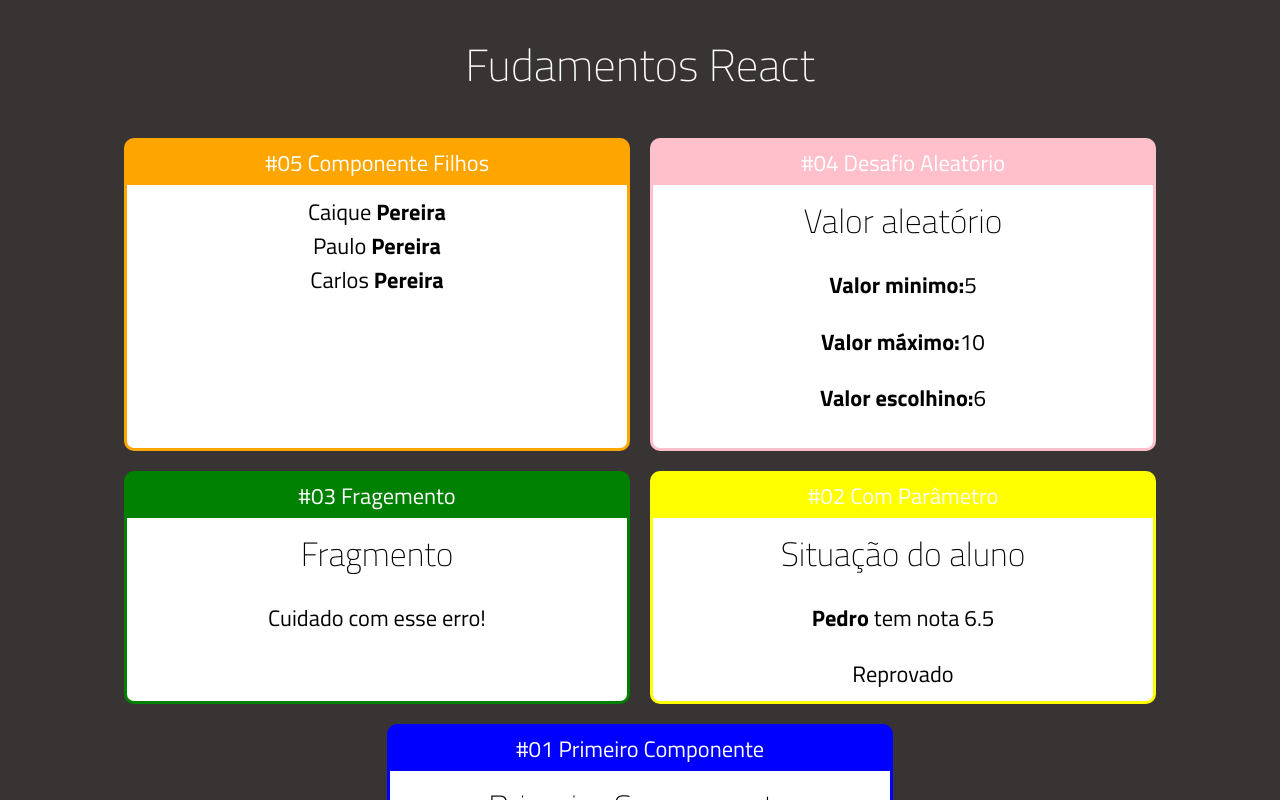
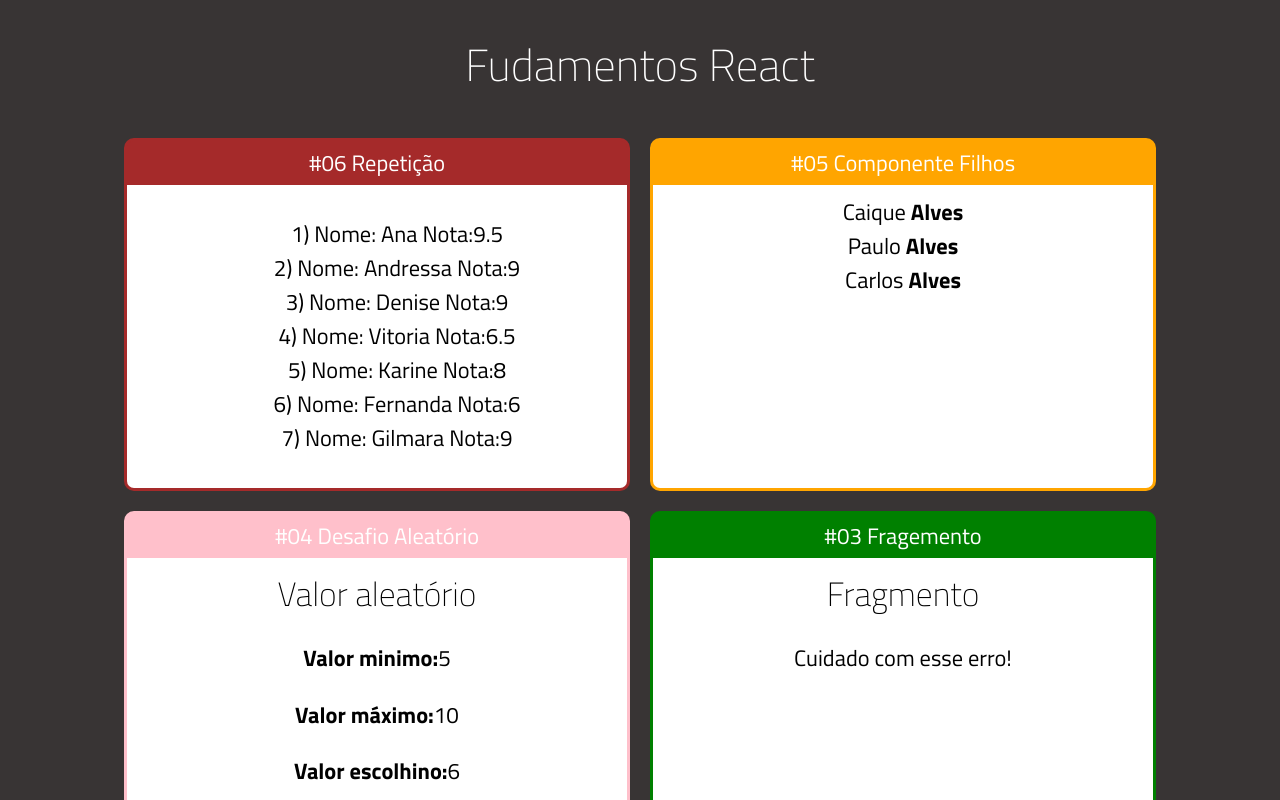
Before and after one commit to caiquewin/LearnReact, a React (Create React App) app: page / in a window 1280 px wide. Shown: the top 800 px of the page. Built offline with nearby package versions, Linux system fonts and the light colour scheme.

Commit message:
adicionando repetição

```diff
--- a/src/App.jsx
+++ b/src/App.jsx
@@ -1,10 +1,13 @@
 import './App.css';
 import React from "react";
+
+import Card from "./components/layout/Card";
+
+import ListaAlunos from './components/repeticao/ListaAlunos'
 import Fragmento from "./components/basico/Fragmento";
 import Primeiro from "./components/basico/Primeiro";
 import ComParametro from "./components/basico/ComParametro";
 import Aleatorio from "./components/basico/Aleatorio";
-import Card from "./layout/Card";
 import Familia from './components/basico/Familia';
 import FamiliaMembro from './components/basico/FamiliaMembro';
 
@@ -15,8 +18,12 @@
 
       <div className="Cards">
 
+        <Card titulo="#06 Repetição" color="brown">
+    <ListaAlunos></ListaAlunos>
+        </Card>
+
         <Card titulo="#05 Componente Filhos" color="orange">
-          <Familia sobrenome="Pereira">
+          <Familia sobrenome="Alves">
           <FamiliaMembro nome="Caique"/>
             <FamiliaMembro nome="Paulo" />
             <FamiliaMembro nome="Carlos"/>
--- a/src/components/basico/Familia.jsx
+++ b/src/components/basico/Familia.jsx
@@ -1,13 +1,13 @@
 import React from "react";
 
-export default (props)=>{
-
-    return(
-        <div>
-            {/* passando a propriedade do pai para o filho */}
-            {React.Children.map(props.children,(child)=>{
-                return React.cloneElement(child,{...props})
-            })}
-        </div>
-    )
-}
+export default (props) => {
+  console.log(props.children);
+  return (
+    <div>
+      {/* passando a propriedade do pai para o filho */}
+      {props.children.map((child, index) => {
+        return React.cloneElement(child, { ...props, key: index });
+      })}
+    </div>
+  );
+};
--- /dev/null
+++ b/src/components/repeticao/ListaAlunos.jsx
@@ -0,0 +1,18 @@
+import React from "react";
+import alunos from "../../data/alunos";
+export default (props) => {
+
+  const mapAlunos = alunos.map((aluno, index) => {
+    return (
+      <li key={aluno.id}>
+        {aluno.id}) Nome: {aluno.nome} Nota:{aluno.nota}
+      </li>
+    );
+  });
+
+  return (
+    <div>
+      <ul style={{listStyle:"none"}}>{mapAlunos}</ul>
+    </div>
+  );
+};
--- /dev/null
+++ b/src/data/alunos.js
@@ -0,0 +1,9 @@
+export default[
+    {id:1,nome:'Ana',nota:9.5},
+    {id:2,nome:'Andressa',nota:9.0},
+    {id:3,nome:'Denise',nota:9.0},
+    {id:4,nome:'Vitoria',nota:6.5},
+    {id:5,nome:'Karine',nota:8.0},
+    {id:6,nome:'Fernanda',nota:6.0},
+    {id:7,nome:'Gilmara',nota:9.0},
+]
```
Also changed, not shown: src/components/basico/Fragmento.jsx (+5 -2 lines), src/components/layout/Card.css (renamed from src/layout/Card.css), src/components/layout/Card.jsx (renamed from src/layout/Card.jsx).
